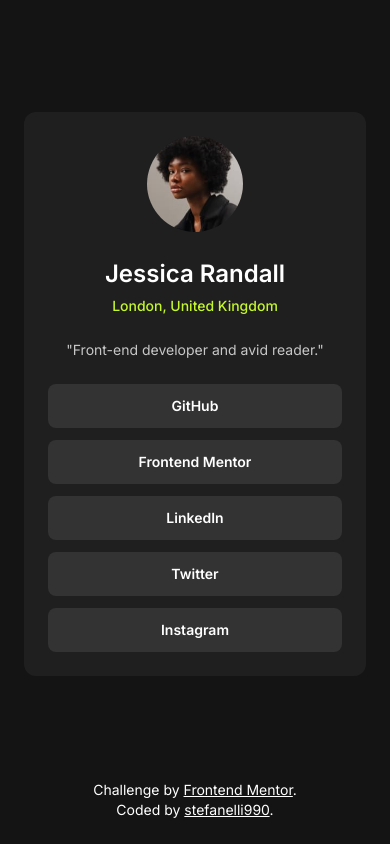
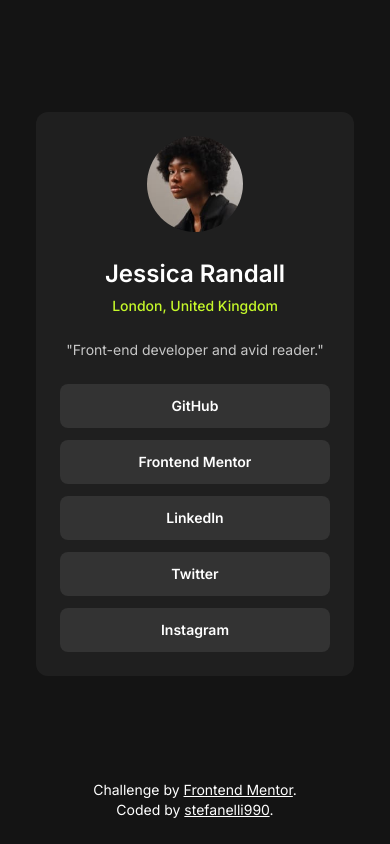
Before and after one commit to stefanelli990/social-links-profile, a website: page index.html in a window 390 px wide. Drawn offline with Linux system fonts and the light colour scheme.

Commit message:
fixed layout

```diff
--- a/index.html
+++ b/index.html
@@ -11,12 +11,12 @@
   <link rel="icon" type="image/png" sizes="32x32" href="src/assets/favicon-32x32.png">
 </head>
 <body class="p-6 min-h-screen flex justify-center items-center flex-col gap-4 text-center">
-  <main class="flex-1 w-full sm:w-auto flex items-center justify-center">
-    <div class="bg-gray-800 w-full sm:w-auto p-6 sm:p-8 rounded-[12px] flex items-center flex-col">
+  <main class="flex-1 grid place-content-center">
+    <div class="bg-gray-800 p-6 sm:p-8 rounded-[12px] flex items-center flex-col">
         <img class="w-24 h-24 mb-8 rounded-full" src="src/assets/avatar-jessica.jpeg" alt="Jessica Randall's profile picture">
         <h1 class="text-[24px] font-semibold mb-3">Jessica Randall</h1>
         <p class="text-green font-medium">London, United Kingdom</p>
-        <p class="py-6 sm:p-6 opacity-75">"Front-end developer and avid reader."</p>
+        <p class="px-1.5 py-6 sm:p-6 opacity-75">"Front-end developer and avid reader."</p>
         <nav aria-label="Social media links" class="w-full">
         <ul class="space-y-3">
           <li><a href="https://www.github.com/" aria-label="Link to Jessica Randall's GitHub profile" target="_blank" class="p-3 block font-semibold bg-gray-700 rounded-[8px] cursor-pointer hover:bg-green hover:text-gray-900">GitHub</a></li>
```
Also changed, not shown: src/output.css.
